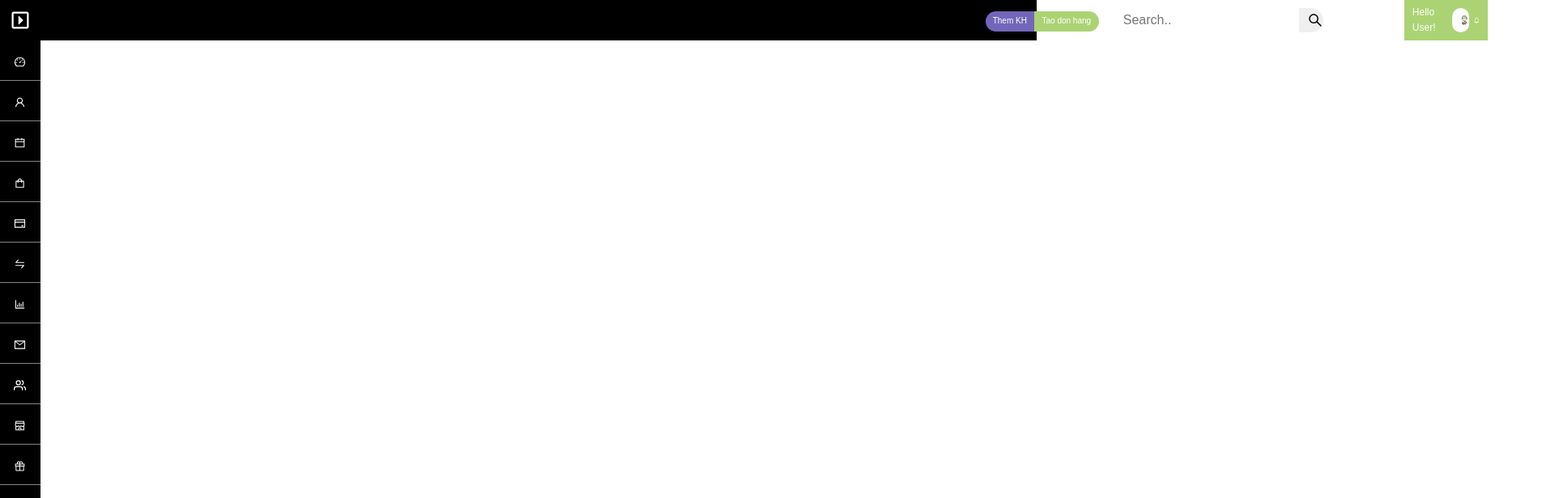
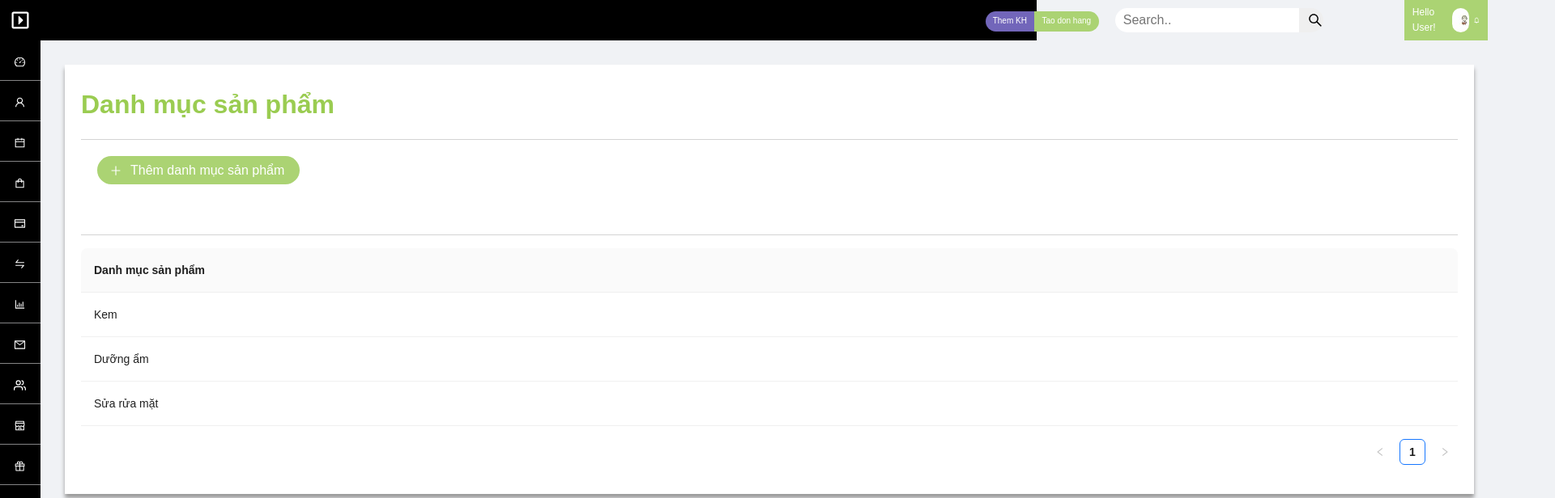
Before and after one commit to boyprovtc/Myspa, a React (Create React App) app in the folder public/: page /QLSP/DanhMucSP/DMSP in a window 1280 px wide. Shown: the top 616 px of the page at 81% size, 1920 px wide, since content can reach past the window. Built offline with nearby package versions, Linux system fonts and the light colour scheme.

Commit message:
done trang SpBan vs DmSp

```diff
--- a/public/src/App.js
+++ b/public/src/App.js
@@ -8,7 +8,7 @@ import KH from './Pages/KH/KH';
 import { DH, LH, DSLH } from './Pages/DH/DH';
 import SpBan from './Pages/QLSP/SanPhamBan/SpBan';
 import SignIn from './Pages/KH/SignIn';
-
+import DMSP from './Pages/QLSP/DanhMucSP/DMSP';
 
 function App() {
   return (
@@ -22,7 +22,7 @@ function App() {
         <Route path="/DH/LH" exact Component={LH} />
         <Route path="/DH/DSLH" exact Component={DSLH} />
         <Route path="/QLSP/SanPhamBan/SpBan" exact Component={SpBan} />
-
+        <Route path="/QLSP/DanhMucSP/DMSP" exact Component={DMSP} />
       </Routes>
     </Router>
   );
--- a/public/src/Pages/KH/KH.js
+++ b/public/src/Pages/KH/KH.js
@@ -14,7 +14,7 @@ function KH() {
       <div className="MainContainer">
         <div className="row">
           <div className="col-md-8">
-            <h1 className="text-danger">Đăng ký khách hàng..</h1>
+            <h1 className="text-danger">Đăng ký khách hàng</h1>
           </div>
           <div className="col-md-2">
             <button className="btn btn-outline-success rounded-pill">
--- /dev/null
+++ b/public/src/Pages/QLSP/DanhMucSP/DMSP.css
@@ -0,0 +1,50 @@
+.dmSP{
+    width: 1920px;
+    height: 1080px;
+    background: #F0F2F5;
+    padding-top: 50px;
+    padding-left: 50px;
+}
+
+.contaiNer{
+    padding: 20px;
+    padding-top: 30px;
+    background: rgb(255, 255, 255);
+    width: 1740px;
+    height: auto;
+    margin-top: 30px;
+    margin-left: 30px;
+    box-shadow:  0px 5px 5px #999999;
+}
+
+.top{
+    display: flex;
+}
+
+.title{
+    color: #9acc51;
+    margin-top: 0px;
+    font-weight: 700;
+}
+
+.themdmsp{
+    background: #ABD373;
+    border-radius: 20px;
+    border: none;
+    color: #fff;
+    padding: 0 15px;
+    margin: 20px;
+    text-decoration: none;
+    display: flex;
+    align-items: center;
+    width: 250px;
+    height: 35px;
+    gap: 10px;
+
+}
+
+.themdmsp:hover{
+    background-color: #9acc51;
+    border-color: #9acc51;
+    color: #fff;
+}
--- /dev/null
+++ b/public/src/Pages/QLSP/DanhMucSP/DMSP.js
@@ -0,0 +1,26 @@
+import React from 'react'
+import * as AiIcons from 'react-icons/ai';
+import "./DMSP.css"
+import ListDmSP from './ListDmSp';
+
+function DMSP() {
+    return (
+        <div className='dmSP'>
+            <div className='contaiNer'>
+                <div className='top'>
+                    <h2 className='title'>Danh mục sản phẩm</h2>
+                </div>
+                <hr />
+
+                <div className='mid'>
+                    <a href="#" className="themdmsp"><AiIcons.AiOutlinePlus />Thêm danh mục sản phẩm</a>
+                    <br />
+                    <hr />
+                    <ListDmSP/>
+                </div>
+            </div>
+        </div>
+    )
+}
+
+export default DMSP
--- /dev/null
+++ b/public/src/Pages/QLSP/DanhMucSP/ListDmSp.js
@@ -0,0 +1,34 @@
+import React from 'react';
+import { Table } from 'antd';
+
+
+const columns = [
+    {
+        title: 'Danh mục sản phẩm',
+        width: 100,
+        dataIndex: 'name',
+        key: 'name',
+
+    },
+];
+
+const data = [
+    {
+        key: 'name',
+        name: 'Kem',
+    },
+    {
+        key: 'name',
+        name: 'Dưỡng ẩm',
+    },
+    {
+        key: 'name',
+        name: 'Sửa rửa mặt',
+    },
+];
+
+const ListDmSP = () => (
+    <Table columns={columns} dataSource={data} />
+);
+
+export default ListDmSP;
--- a/public/src/Pages/QLSP/SanPhamBan/MainSpBan.js
+++ b/public/src/Pages/QLSP/SanPhamBan/MainSpBan.js
@@ -6,8 +6,8 @@ import MainSpBanData from './MainSpBanData';
 function MainSpBan() {
   return (
     <div className="mainSpBan">
-      <div className="topSpBan">
-        <h2 className="titleSpBan">Danh sách sản phẩm</h2>
+      <div className="top">
+        <h2 className="title">Danh sách sản phẩm</h2>
         <a href="#" className="btn-napSpBan">
           <AiIcons.AiOutlineCloudUpload />
           Nạp danh sách
--- a/public/src/Pages/QLSP/SanPhamBan/MainSpBanData.js
+++ b/public/src/Pages/QLSP/SanPhamBan/MainSpBanData.js
@@ -6,7 +6,7 @@ function MainSpBanData() {
     {
       name: 'Mã SP.',
       selector: (row) => row.id,
-      sortable: true
+      sortable: true,
     },
     {
       name: 'Chi Nhánh',
--- a/public/src/Pages/QLSP/SanPhamBan/SpBan.css
+++ b/public/src/Pages/QLSP/SanPhamBan/SpBan.css
@@ -17,13 +17,14 @@
     box-shadow:  0px 5px 5px #999999;
 }
 
-.topSpBan{
+.top{
     display: flex;
 }
 
-.titleSpBan{
+.title{
     color: #9acc51;
     margin-top: 0px;
+    font-weight: 700;
 }
 
 .btn-napSpBan{
```
